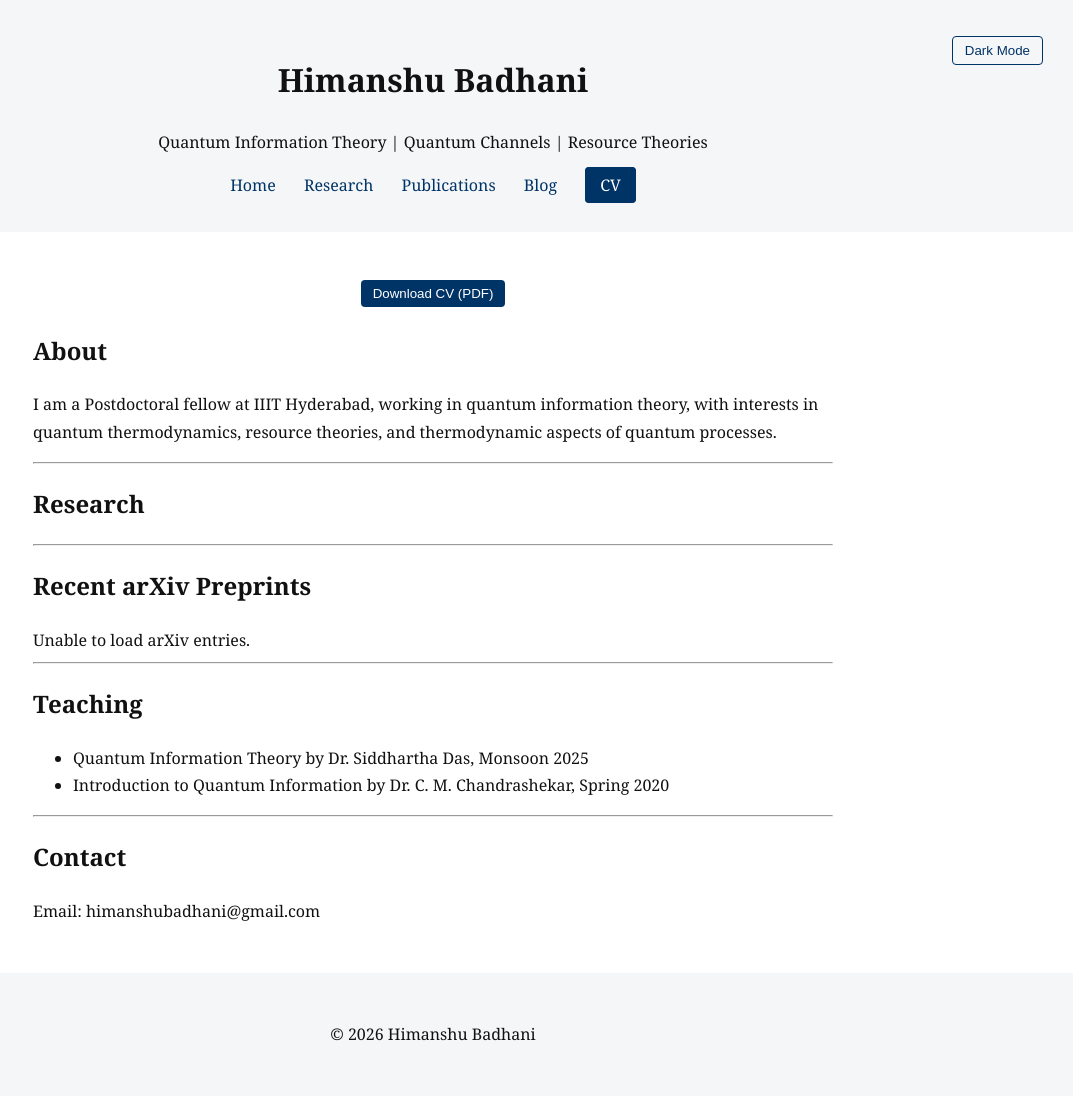
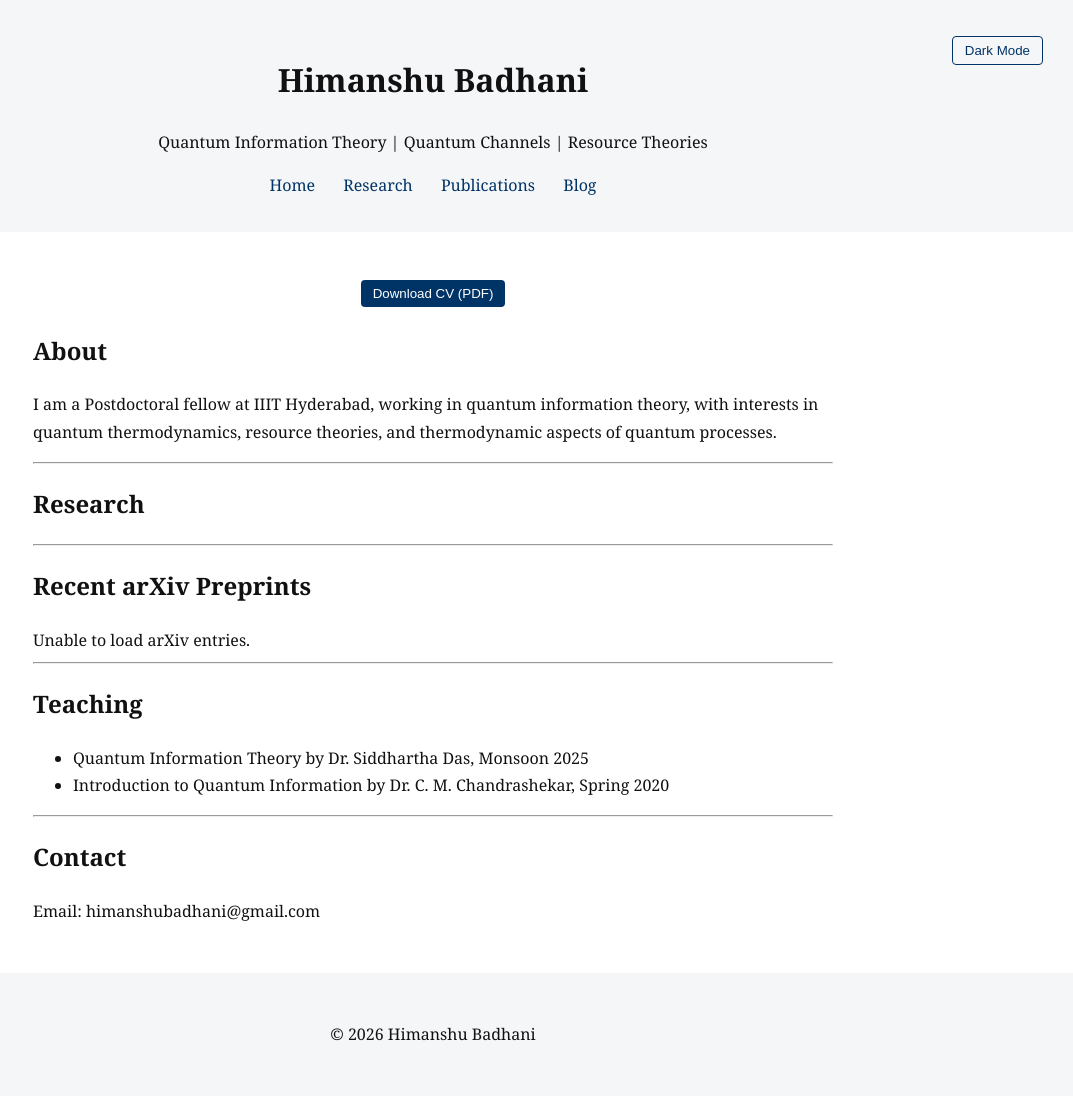
Before and after one commit to himanshubadhani/himanshubadhani.github.io, a Jekyll site: the page built from index.md, in a window 1280 px wide. Shown: the whole page, without its empty margins (207-1280 px from the left). Built offline with Jekyll 4.4.1, drawn with Linux system fonts in a browser that asks for light colours.

Commit message:
Update header.html

```diff
--- a/_includes/header.html
+++ b/_includes/header.html
@@ -12,13 +12,6 @@
             <a href="#research">Research</a>
             <a href="#publications">Publications</a>
             <a href="{{ '/blog' | relative_url }}">Blog</a>
-
-            <!-- CV Button -->
-            <a href="{{ '/assets/cv/CV.pdf' | relative_url }}"
-               class="cv-button"
-               download
-               target="_blank">
-               CV
             </a>
         </nav>
     </div>
```
